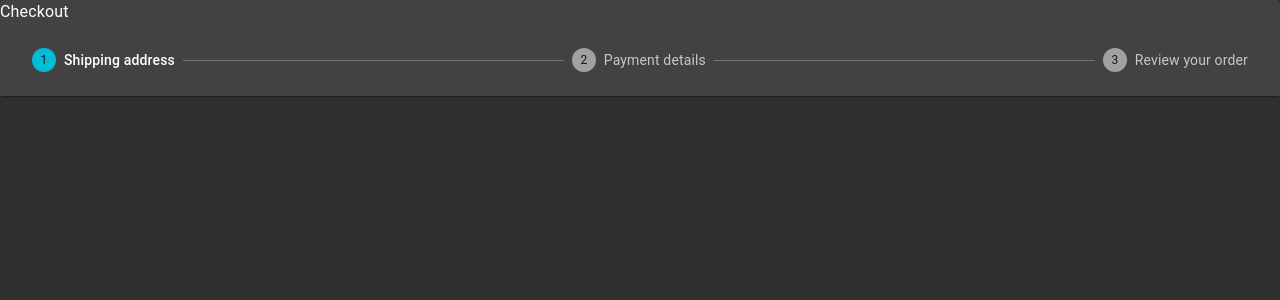
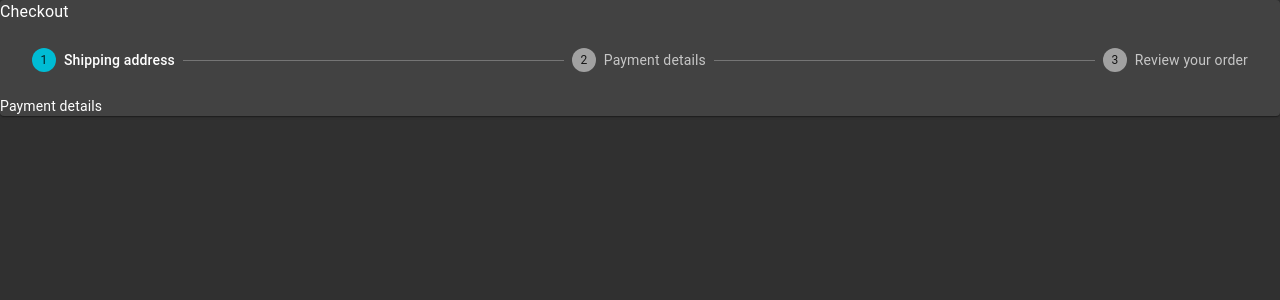
Before and after one commit to joelrdz/yt_react-formik-yup-mui-ts, a React (Create React App) app: page / in a window 1280 px wide. Shown: the top 300 px of the page. Built offline with nearby package versions, Linux system fonts and the light colour scheme.

Commit message:
renderStepContent base functionality

```diff
--- a/src/pages/App.tsx
+++ b/src/pages/App.tsx
@@ -1,4 +1,5 @@
 // PLUGINS IMPORTS //
+import { useState } from 'react';
 import { Typography, Stepper, Step, StepLabel } from '@material-ui/core';
 // COMPONENTS IMPORTS //
 import { Wrapper } from 'components/layout'
@@ -7,6 +8,19 @@ import { Wrapper } from 'components/layout'
 const steps = ['Shipping address', 'Payment details', 'Review your order'];
 
 const App = () => {
+  const [activeStep, setActiveStep] = useState(1);
+
+  const renderStepContent = (step: number) => {
+    switch (step) {
+      case 0:
+        return <div>Shipping address</div>;
+      case 1:
+        return <div>Payment details</div>;
+      case 2:
+        return <div>Review your order</div>;
+    }
+  };
+
   return (
     <Wrapper>
       <Typography>Checkout</Typography>
@@ -17,6 +31,8 @@ const App = () => {
           </Step>
         ))}
       </Stepper>
+
+      { renderStepContent(activeStep) }
     </Wrapper>
   );
 };
```
